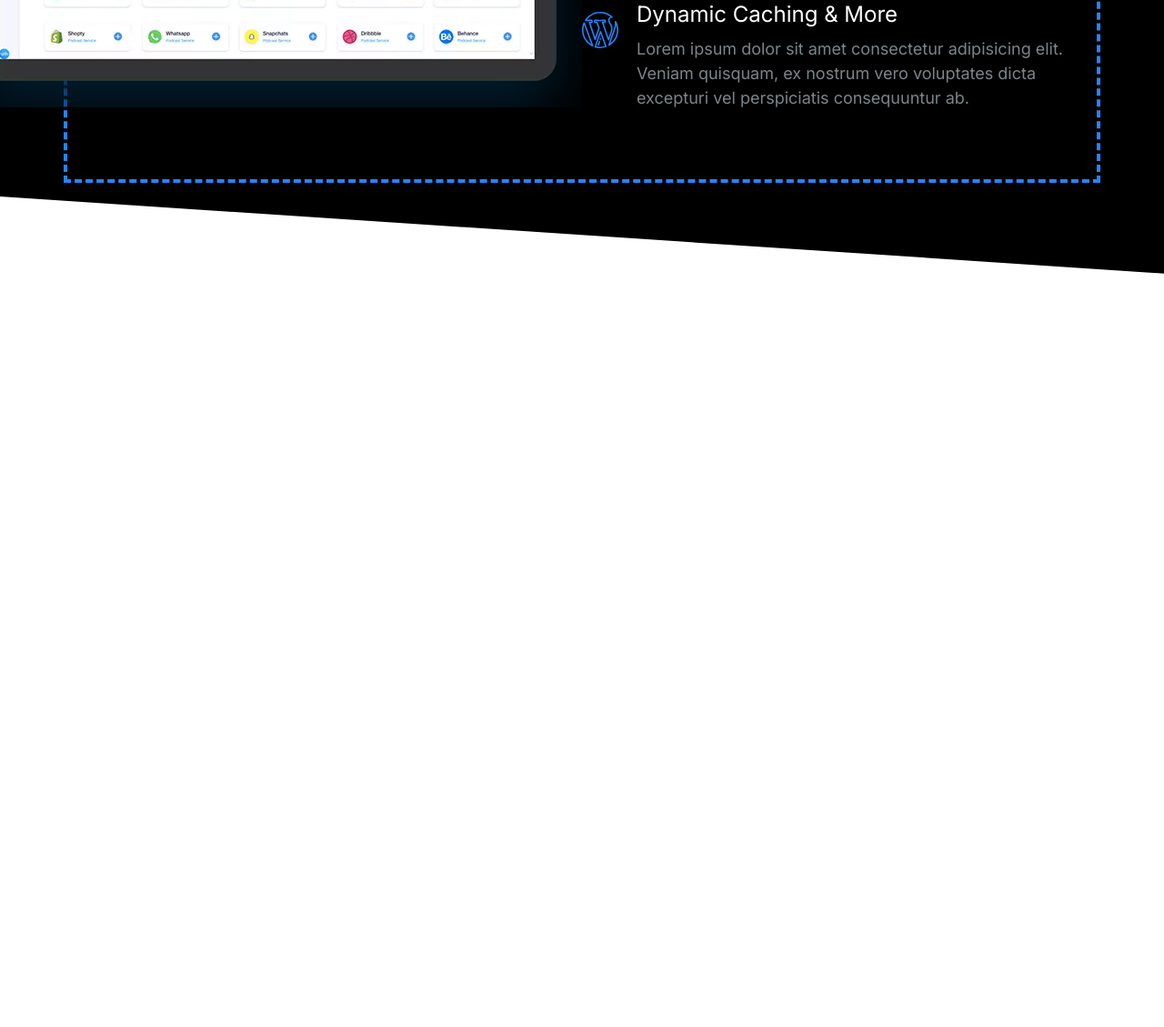
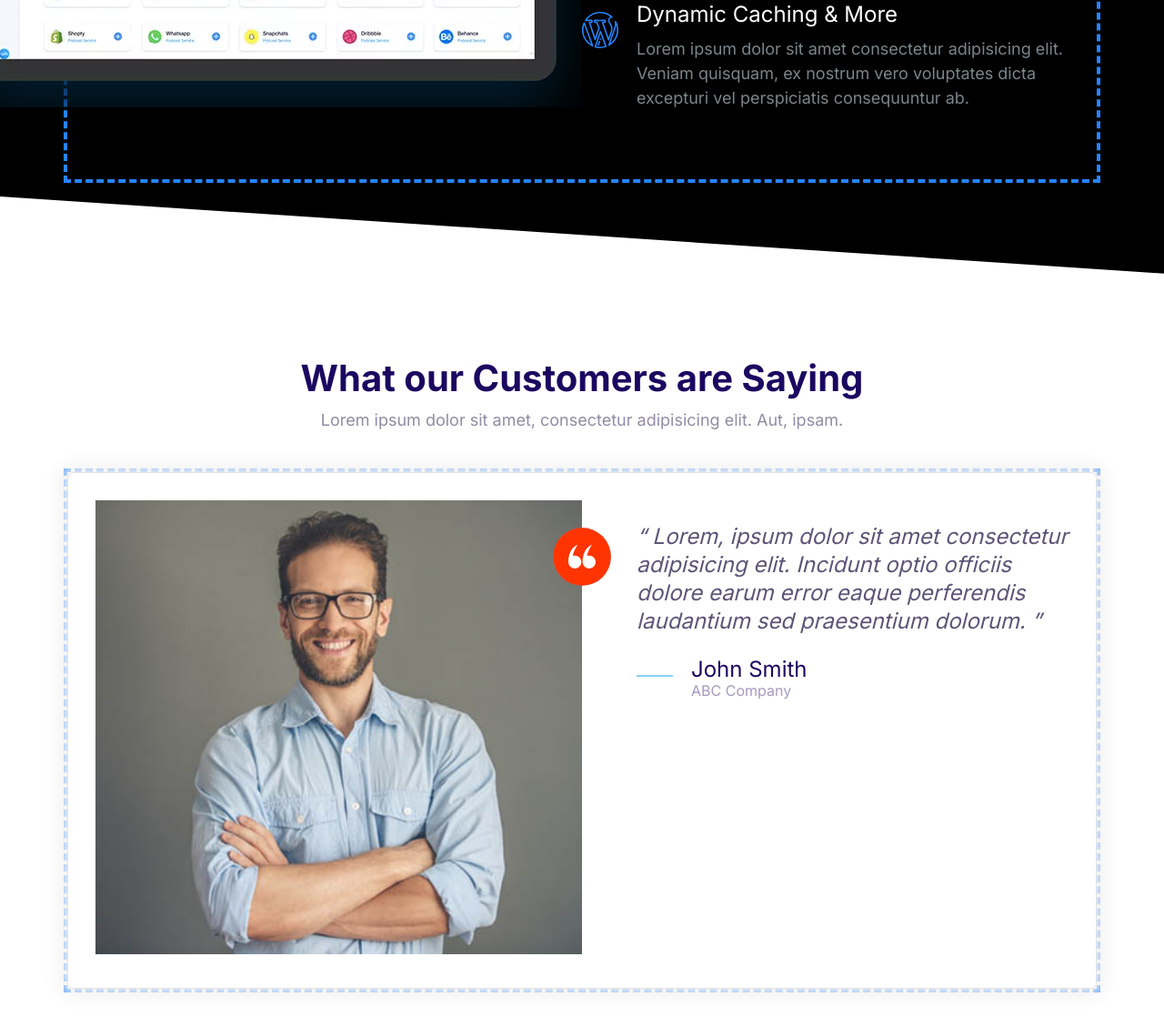
Before and after one commit to pavelklos/moshify, a plain HTML site: page index.html in a window 1280 px wide. Shown: the part 4612-5741 px from the top of the page at 91% size. Before the commit the page ends 4913 px from the top, so only its background shows below. Drawn offline with Linux system fonts and the light colour scheme.

Commit message:
Testimonials Block

```diff
--- a/css/styles.css
+++ b/css/styles.css
@@ -887,6 +887,8 @@ a {
   }
 }
 
+/* Testimonials Block *********************************************************/
+
 /* TEST ***********************************************************************/
 /* TODO: HIDE */
 .container {
--- a/index.html
+++ b/index.html
@@ -288,6 +288,49 @@
   </section>
   <!-- Showcase Block (end) ********************************************** -->
 
+  <!-- Testimonials Block (start) **************************************** -->
+  <section class="block">
+    <header class="block__header">
+      <h2>What our Customers are Saying</h2>
+      <p>Lorem ipsum dolor sit amet, consectetur adipisicing elit. Aut, ipsam.</p>
+    </header>
+    <div class="container">
+      <div class="card testimonial">
+        <div class="grid grid--1x2">
+          <div class="testimonial__image">
+            <img src="images/testimonial.jpg" alt="A happy, smiling customer" />
+            <span class="icon-container icon-container--accent">
+              <svg class="icon icon--white icon--small">
+                <use xlink:href="images/sprite.svg#quotes"></use>
+              </svg>
+            </span>
+          </div>
+          <blockquote class="quote">
+            <p class="quote__text">
+              Lorem, ipsum dolor sit amet consectetur adipisicing elit. Incidunt
+              optio officiis dolore earum error eaque perferendis laudantium sed
+              praesentium dolorum.
+            </p>
+            <footer>
+              <div class="media">
+                <div class="media__image">
+                  <svg class="icon icon--primary quote__line">
+                    <use xlink:href="images/sprite.svg#line"></use>
+                  </svg>
+                </div>
+                <div class="media__body">
+                  <h3 class="media__title quote__author">John Smith</h3>
+                  <p class="quote__organization">ABC Company</p>
+                </div>
+              </div>
+            </footer>
+          </blockquote>
+        </div>
+      </div>
+    </div>
+  </section>
+  <!-- Testimonials Block (end) ****************************************** -->
+
   <!-- JavaScript ******************************************************** -->
   <script src="js/main.js"></script>
 </body>
```
Also changed, not shown: components/block-testimonials.html (added, +40 -0 lines).
